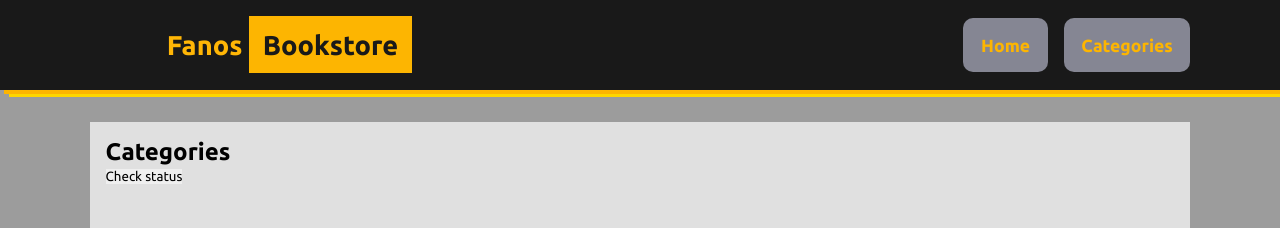
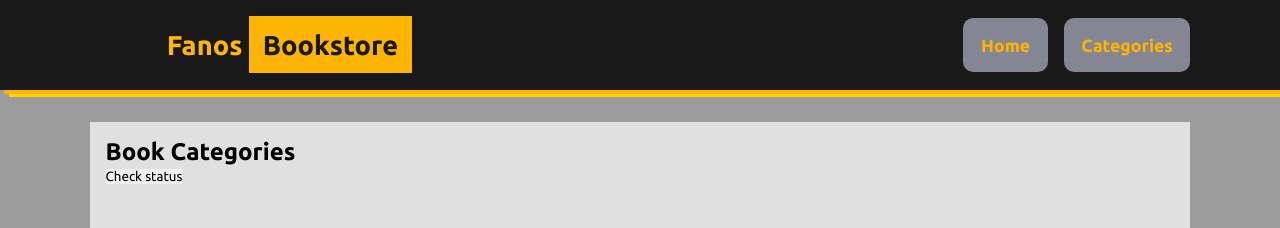
Before and after one commit to akos29/bookStore, a React (Create React App) app: page /categories in a window 1280 px wide. Shown: the top 228 px of the page. Built offline with nearby package versions, Linux system fonts and the light colour scheme.

Commit message:
Add most components, configure react router and few styling

```diff
--- a/src/components/Categories.js
+++ b/src/components/Categories.js
@@ -3,7 +3,7 @@ import React from 'react';
 export default function Categories() {
   return (
     <div>
-      <h2>Categories</h2>
+      <h2>Book Categories</h2>
       <button type="submit">Check status</button>
     </div>
   );
--- a/src/components/DisplayBook.js
+++ b/src/components/DisplayBook.js
@@ -3,7 +3,7 @@ import React from 'react';
 export default function DisplayBook() {
   return (
     <div>
-      DisplayBook
+      Book Title Author
       <button type="button">Remove</button>
     </div>
   );
```
Also changed, not shown: src/components/BooksList.js (+7 -0 lines), 1 other file (tests, documents, lock files or other folders).
